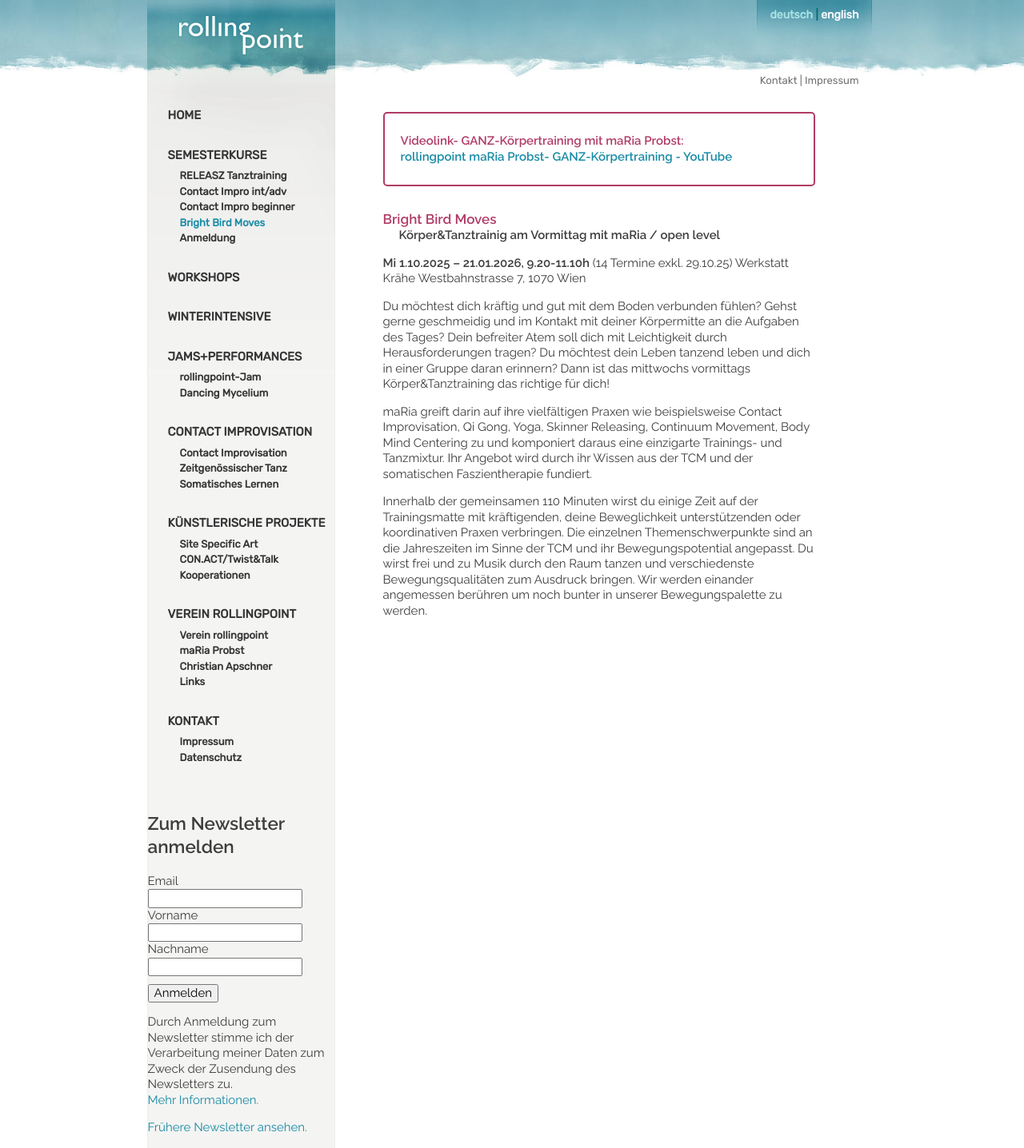
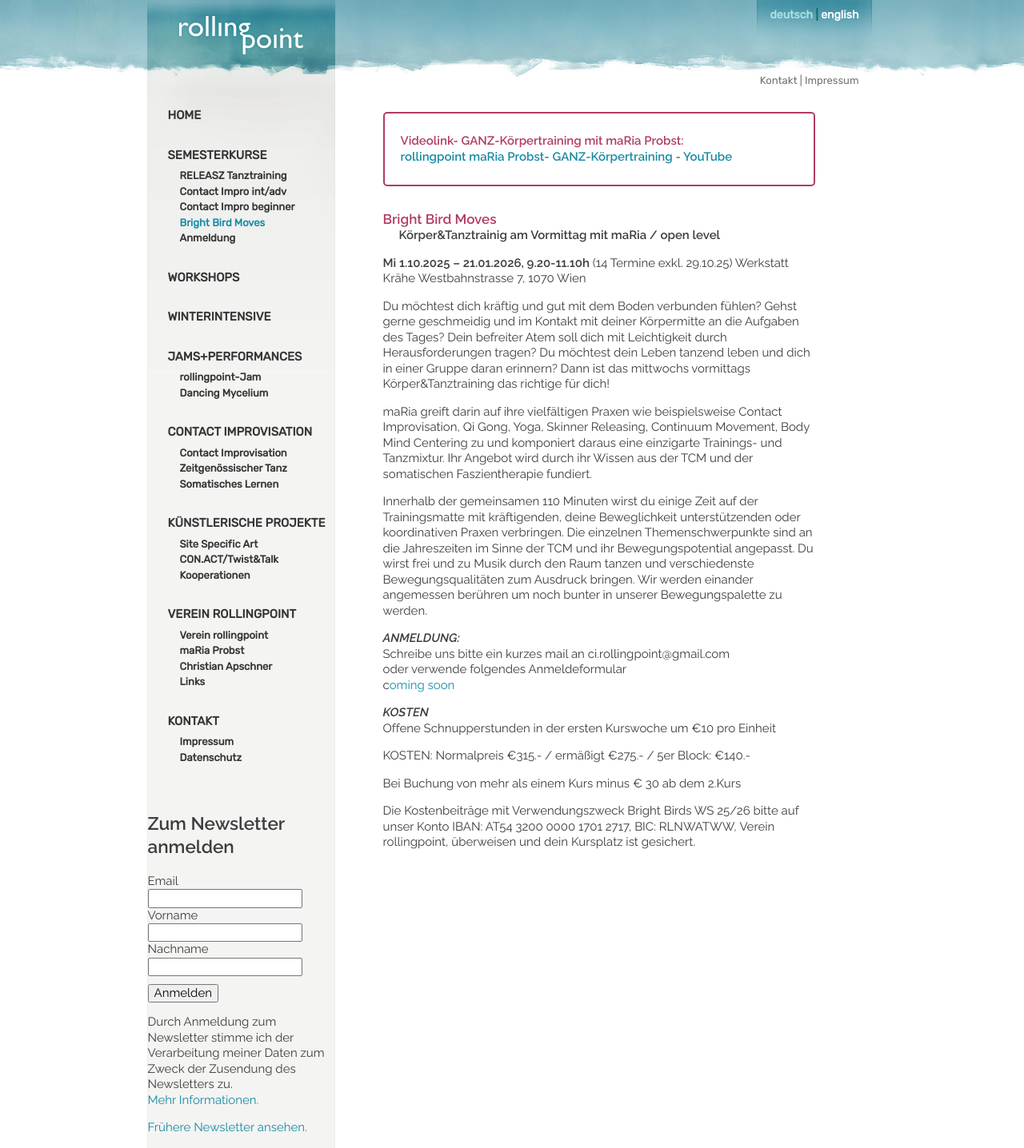
Before and after one commit to manulari/rollingpointat, a Jekyll site: the page built from _pages_de/gkt.md, in a window 1280 px wide. Shown: the whole page at 80% size. Built offline with Jekyll 4.4.1, drawn with Linux system fonts in a browser that asks for light colours; comment, search, counter and statistics services are not loaded.

Commit message:
Update page (de) “gkt”

```diff
--- a/_pages_de/gkt.md
+++ b/_pages_de/gkt.md
@@ -18,3 +18,17 @@ Du möchtest dich kräftig und gut mit dem Boden verbunden fühlen? Gehst gerne
 maRia greift darin auf ihre vielfältigen Praxen wie beispielsweise Contact Improvisation, Qi Gong, Yoga, Skinner Releasing, Continuum Movement, Body Mind Centering zu und komponiert daraus eine einzigarte Trainings- und Tanzmixtur. Ihr Angebot wird durch ihr Wissen aus der TCM und der somatischen Faszientherapie fundiert.
 
 Innerhalb der gemeinsamen 110 Minuten wirst du einige Zeit auf der Trainingsmatte mit kräftigenden, deine Beweglichkeit unterstützenden oder koordinativen Praxen verbringen. Die einzelnen Themenschwerpunkte sind an die Jahreszeiten im Sinne der TCM und ihr Bewegungspotential angepasst. Du wirst frei und zu Musik durch den Raum tanzen und verschiedenste Bewegungsqualitäten zum Ausdruck bringen. Wir werden einander angemessen berühren um noch bunter in unserer Bewegungspalette zu werden.
+
+***ANMELDUNG:***\
+Schreibe uns bitte ein kurzes mail an ci.rollingpoint@gmail.com\
+oder verwende folgendes Anmeldeformular\
+c[oming soon](https://forms.gle/D5bwoQwoeueLpRCw7)
+
+***KOSTEN***\
+Offene Schnupperstunden in der ersten Kurswoche um €10 pro Einheit
+
+KOSTEN: Normalpreis €315.- / ermäßigt €275.- / 5er Block: €140.-
+
+Bei Buchung von mehr als einem Kurs minus € 30 ab dem 2.Kurs
+
+Die Kostenbeiträge mit Verwendungszweck Bright Birds WS 25/26 bitte auf unser Konto IBAN: AT54 3200 0000 1701 2717, BIC: RLNWATWW, Verein rollingpoint, überweisen und dein Kursplatz ist gesichert.
```
